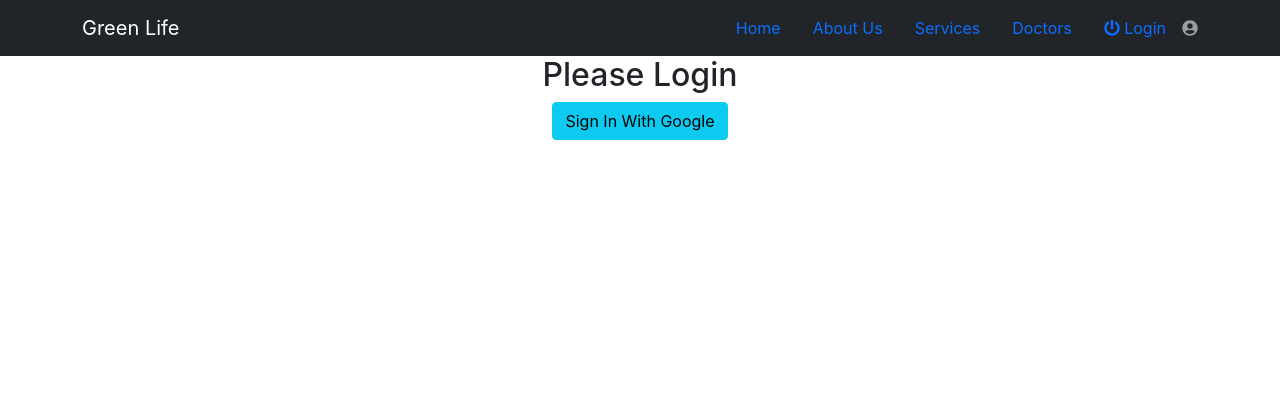
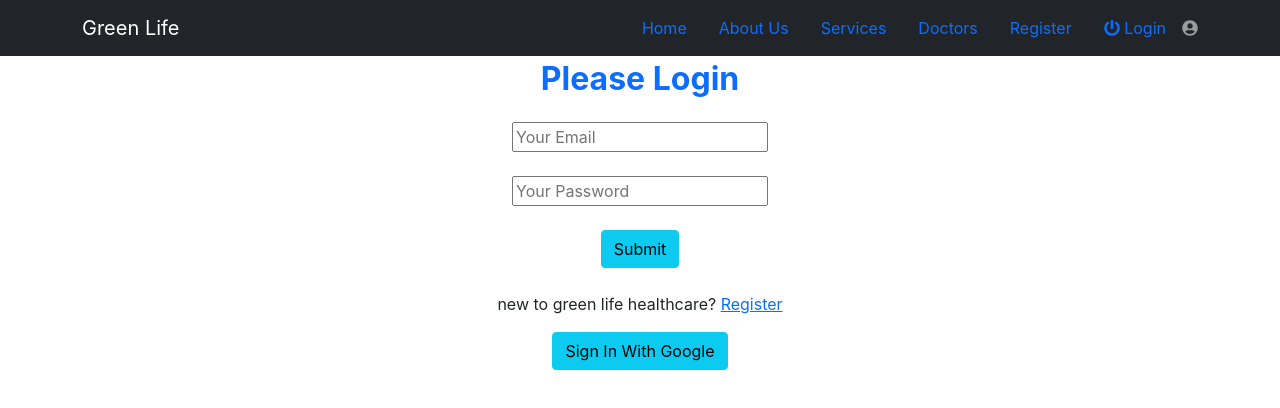
Before and after one commit to rinanasir/-healthcare-related-website, a React (Create React App) app: page /login in a window 1280 px wide. Shown: the top 408 px of the page. Built offline with nearby package versions, Linux system fonts and the light colour scheme; no server answers.

Commit message:
added register

```diff
--- a/src/App.js
+++ b/src/App.js
@@ -9,6 +9,7 @@ import Login from './Pages/Login/Login/Login';
 import PrivateRoute from './Pages/Login/PrivateRoute/PrivateRoute';
 import Header from './Pages/Shared/Header/Header';
 import Doctors from './Pages/Doctors/Doctors';
+import Register from './Pages/Login/Register/Register';
 
 function App() {
   return (
@@ -32,6 +33,9 @@ function App() {
             <Route path="/login">
               <Login></Login>
             </Route>
+            <Route path="/register">
+              <Register></Register>
+            </Route>
             <PrivateRoute path="/details/:serviceKey">
               <Details></Details>
             </PrivateRoute>
--- a/src/Pages/Home/Banner/Banner.js
+++ b/src/Pages/Home/Banner/Banner.js
@@ -15,7 +15,7 @@ const Banner = () => {
                         alt="First slide"
                     />
                     <Carousel.Caption>
-                        <h1 className="text-light bg-primary fw-bolder fs-1 rounded-3">Green Life Health Care</h1>
+                        <h1 className="text-light bg-primary fw-bolder fs-1 rounded-3">Green Life Healthcare</h1>
                     </Carousel.Caption>
                 </Carousel.Item>
                 <Carousel.Item>
--- a/src/Pages/Login/Login/Login.js
+++ b/src/Pages/Login/Login/Login.js
@@ -1,11 +1,24 @@
 import React from 'react';
+import { Link } from 'react-router-dom';
 import useAuth from '../../../hooks/useAuth';
 
 const Login = () => {
     const { signInUsingGoogle } = useAuth();
     return (
         <div>
-            <h2>Please Login</h2>
+            <h2 className="text-primary fw-bold mt-1">Please Login</h2>
+            <div className="my-4">
+                <form>
+                    <input type="email" name="" id="" placeholder="Your Email" />
+                    <br />
+                    <br />
+                    <input type="password" name="" id="" placeholder="Your Password" />
+                    <br />
+                    <br />
+                    <input className="btn btn-info" type="submit" value="Submit" />
+                </form>
+            </div>
+            <p>new to green life healthcare? <Link to="/register">Register</Link></p>
             <button onClick={signInUsingGoogle} className="btn btn-info">Sign In With Google</button>
         </div>
     );
--- /dev/null
+++ b/src/Pages/Login/Register/Register.js
@@ -0,0 +1,32 @@
+import React from 'react';
+import { Link } from 'react-router-dom';
+import useAuth from '../../../hooks/useAuth';
+
+const Register = () => {
+    const { signInUsingGoogle } = useAuth();
+    return (
+        <div>
+            <div>
+                <h2 className="text-primary fw-bold mt-1">Please Register</h2>
+                <div className="my-4">
+                    <form onSubmit="">
+                        <input type="email" name="" id="" placeholder="Your Email" />
+                        <br />
+                        <br />
+                        <input type="password" name="" id="" placeholder="Your Password" />
+                        <br />
+                        <br />
+                        <input type="password" name="" id="" placeholder="Re-enter Password" />
+                        <br />
+                        <br />
+                        <input className="btn btn-info" type="button" value="Submit" />
+                    </form>
+                </div>
+                <p>Already have an account? <Link to="/login">Login</Link></p>
+                <button onClick={signInUsingGoogle} className="btn btn-info">Sign In With Google</button>
+            </div>
+        </div>
+    );
+};
+
+export default Register;
--- a/src/Pages/Shared/Header/Header.js
+++ b/src/Pages/Shared/Header/Header.js
@@ -20,6 +20,7 @@ const Header = () => {
                         <Nav.Link as={Link} to="/about">About Us</Nav.Link>
                         <Nav.Link as={Link} to="/home#services">Services</Nav.Link>
                         <Nav.Link as={Link} to="/doctors">Doctors</Nav.Link>
+                        <Nav.Link as={Link} to="/register">Register</Nav.Link>
                         {user?.email ?
                             <Button onClick={logOut} variant="link">{signOutIcon} Logout</Button> :
                             <Nav.Link as={Link} to="/login">{signOutIcon} Login</Nav.Link>
```
